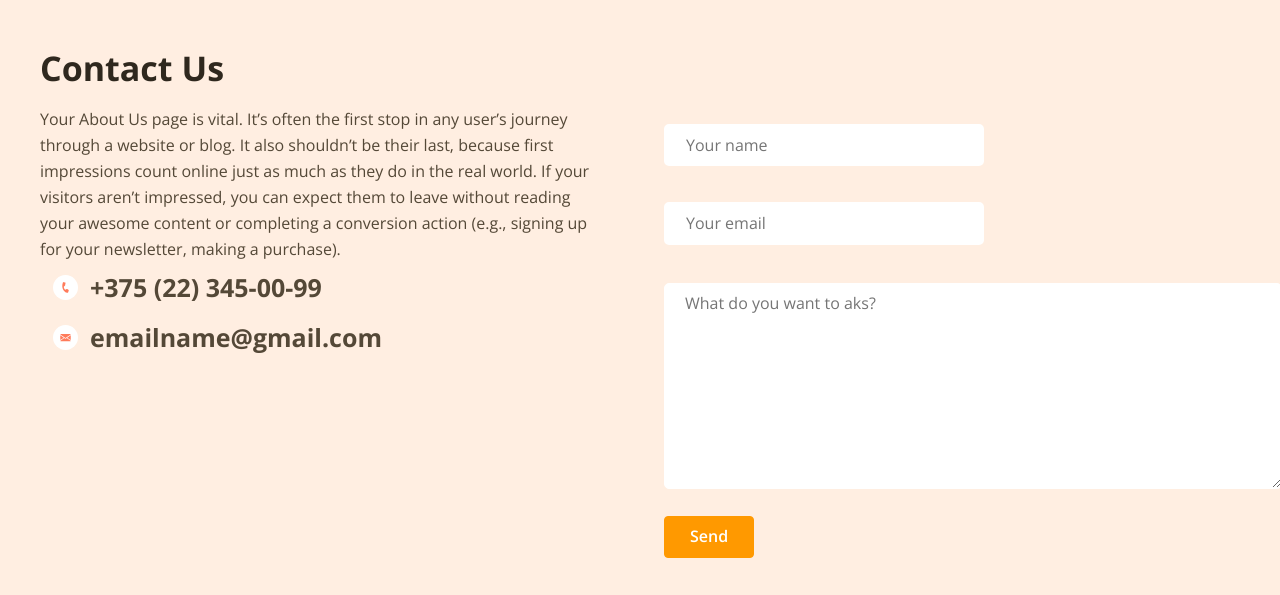
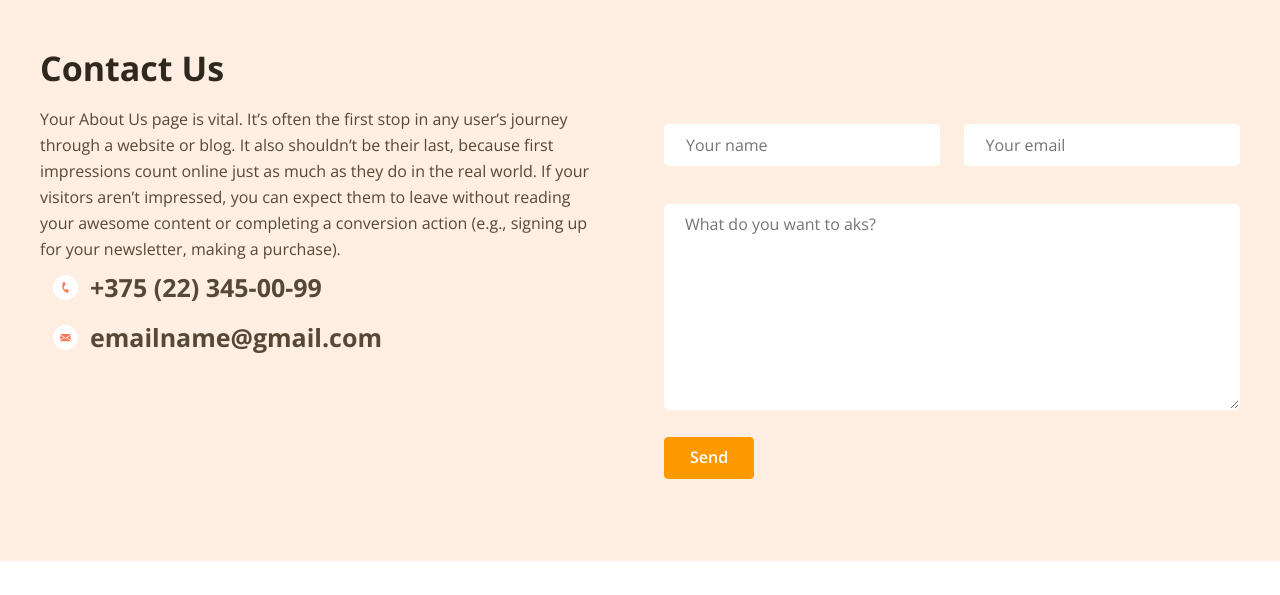
Before and after one commit to anishchenko/productly, a website: page index.html in a window 1280 px wide. Shown: the part 3200-3795 px from the top of the page. Drawn offline with nearby package versions, Linux system fonts and the light colour scheme.

Commit message:
fix: box-sizing for input

```diff
--- a/sass/base/_base.scss
+++ b/sass/base/_base.scss
@@ -33,3 +33,8 @@ h5 {
   @include font($size: 1.6rem, $height: 2.6rem);
   margin: 0;
 }
+
+input,
+textarea {
+  box-sizing: border-box;
+}
```
Also changed, not shown: sass/style.css, 1 other file.
